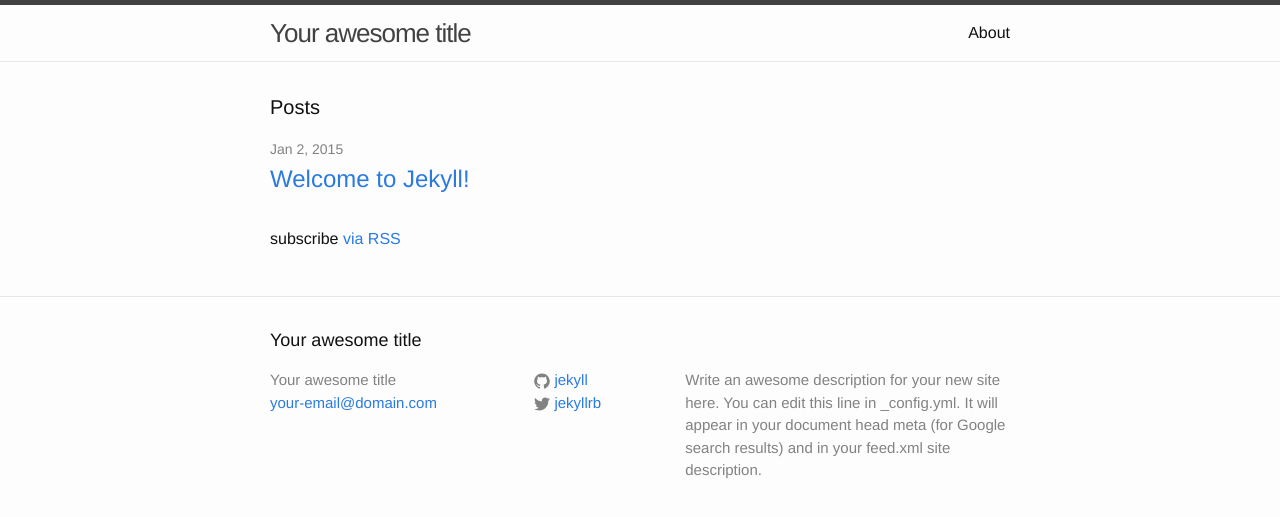
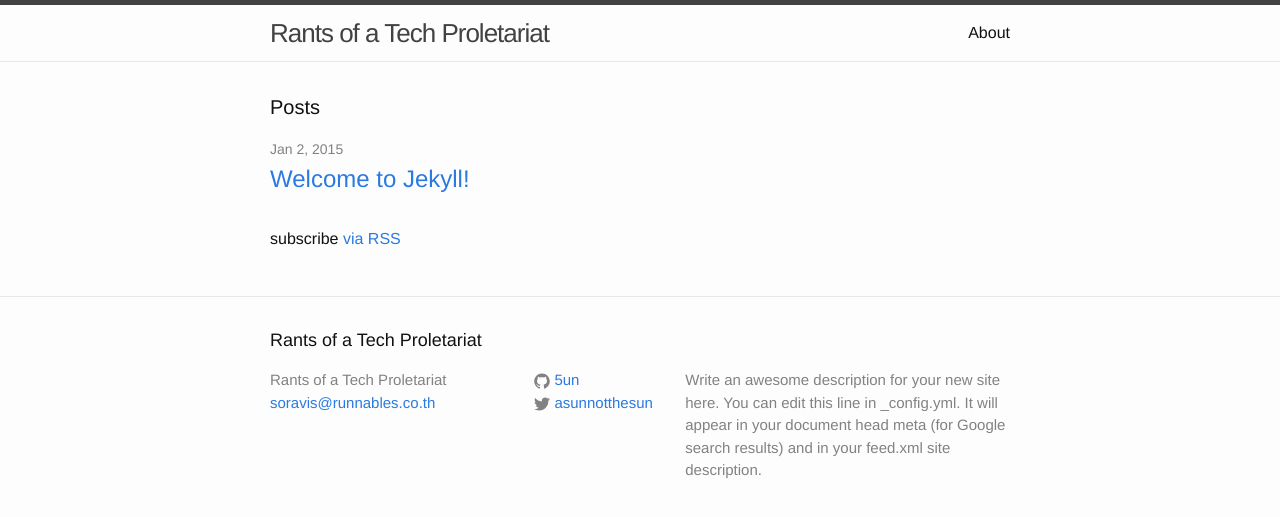
Before and after one commit to 5un/5un.github.io, a Jekyll site: the page built from index.html, in a window 1280 px wide. Shown: the top 517 px of the page. Built offline with Jekyll 4.4.1, drawn with Linux system fonts in a browser that asks for light colours.

Commit message:
change basic site info

```diff
--- a/_config.yml
+++ b/_config.yml
@@ -1,14 +1,14 @@
 # Site settings
-title: Your awesome title
-email: your-email@domain.com
+title: Rants of a Tech Proletariat
+email: soravis@runnables.co.th
 description: > # this means to ignore newlines until "baseurl:"
   Write an awesome description for your new site here. You can edit this
   line in _config.yml. It will appear in your document head meta (for
   Google search results) and in your feed.xml site description.
 baseurl: "" # the subpath of your site, e.g. /blog/
-url: "http://yourdomain.com" # the base hostname & protocol for your site
-twitter_username: jekyllrb
-github_username:  jekyll
+url: "http://5un.co" # the base hostname & protocol for your site
+twitter_username: asunnotthesun
+github_username:  5un
 
 # Build settings
 markdown: kramdown
```
